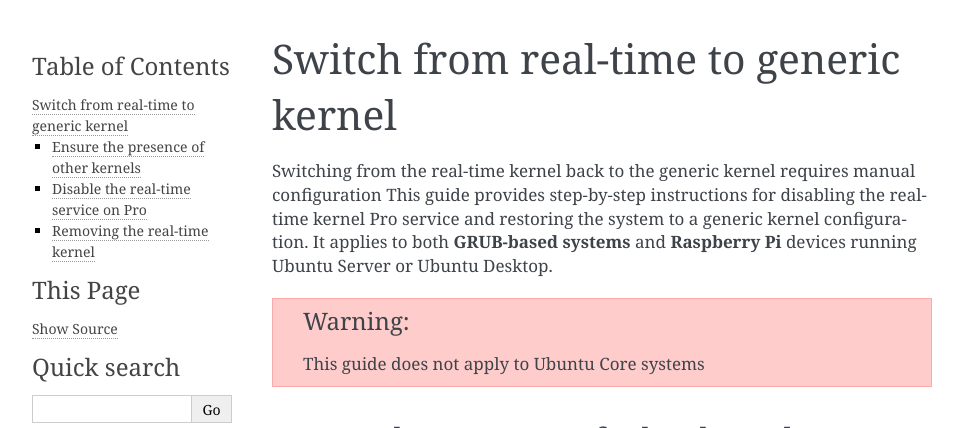
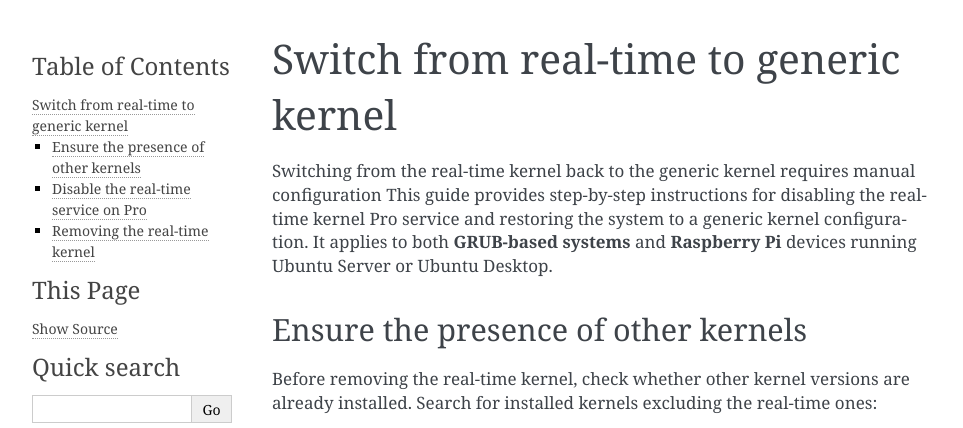
Before and after one commit to canonical/real-time-ubuntu-docs, a Sphinx documentation site: the page built from docs/how-to/switch-from-realtime-to-generic-kernel.md, in a window 1280 px wide and 900 px high, cut to the strip 0-428 px from the top of the window. Shown: the whole strip, without its empty margins (148-1111 px from the left). Built offline with Sphinx 7.4.7, drawn with Linux system fonts in a browser that asks for light colours.

Commit message:
feat!: drop warning
Signed-off-by: Lincoln Wallace <lincoln.wallace@canonical.com>

````diff
--- a/docs/how-to/switch-from-realtime-to-generic-kernel.md
+++ b/docs/how-to/switch-from-realtime-to-generic-kernel.md
@@ -4,9 +4,6 @@
 This guide provides step-by-step instructions for disabling the real-time kernel Pro service and restoring the system to a generic kernel configuration.
 It applies to both **GRUB-based systems** and **Raspberry Pi** devices running Ubuntu Server or Ubuntu Desktop.
 
-```{warning}
-This guide does not apply to Ubuntu Core systems
-```
 (ensure-the-presence-of-other-kernels)=
 ## Ensure the presence of other kernels
 
````
